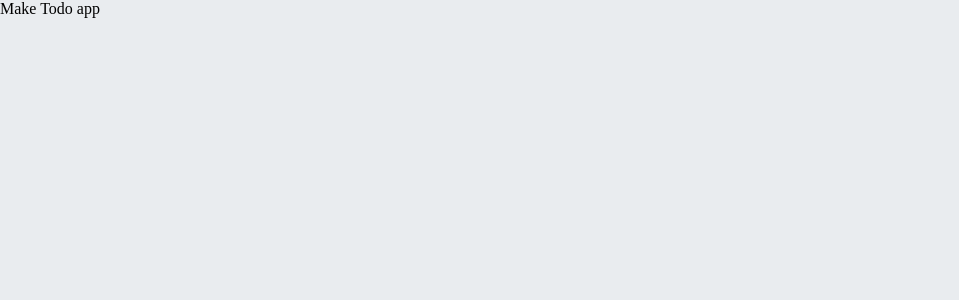
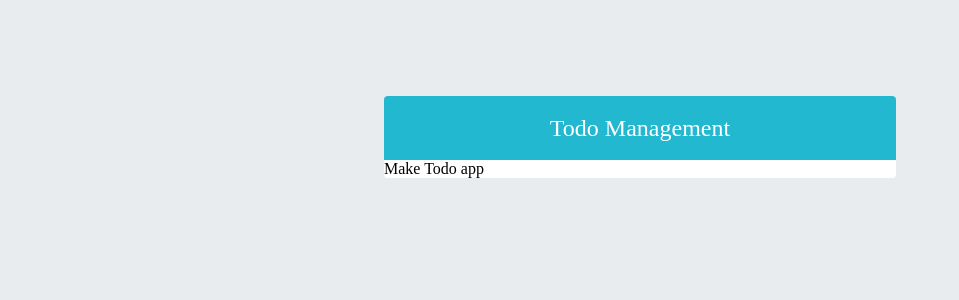
Before and after one commit to soohyunau/React-todo, a React (Create React App) app: page / in a window 1280 px wide. Shown: the top 300 px of the page, without its empty margins (0-959 px from the left). Built offline with nearby package versions, Linux system fonts and the light colour scheme.

Commit message:
Todo template added

```diff
--- a/src/App.js
+++ b/src/App.js
@@ -1,7 +1,8 @@
 import React from 'react';
+import TodoTemplate from './components/TodoTemplate';
 
 const App = () => {
-  return <div>Make Todo app</div>
+  return <TodoTemplate>Make Todo app</TodoTemplate>;
 }
 
 export default App;
--- /dev/null
+++ b/src/components/TodoTemplate.js
@@ -0,0 +1,13 @@
+import React from 'react';
+import './TodoTemplate.scss';
+
+const TodoTemplate = ({children}) => {
+    return (
+        <div className="TodoTemplate">
+            <div className="app-title">Todo Management</div>
+            <div className="content">{children}</div>
+        </div>
+    );
+};
+
+export default TodoTemplate;
--- /dev/null
+++ b/src/components/TodoTemplate.scss
@@ -0,0 +1,21 @@
+.TodoTemplate {
+    width: 512px;
+    margin-left: auto;
+    margin-right: auto;
+    margin-top: 6rem;
+    border-radius: 4px;
+    overflow: hidden;
+
+    .app-title{
+        background: #22b8cf;
+        color: #FFFFFF;
+        height: 4rem;
+        font-size: 1.5rem;
+        display: flex;
+        align-items: center;
+        justify-content: center;
+    }
+    .content {
+        background: #FFFFFF;
+    }
+}
--- /dev/null
+++ b/src/jsconfig.json
@@ -0,0 +1,5 @@
+{
+    "compilerOptions": {
+        "target": "es6"
+    }
+}
```
